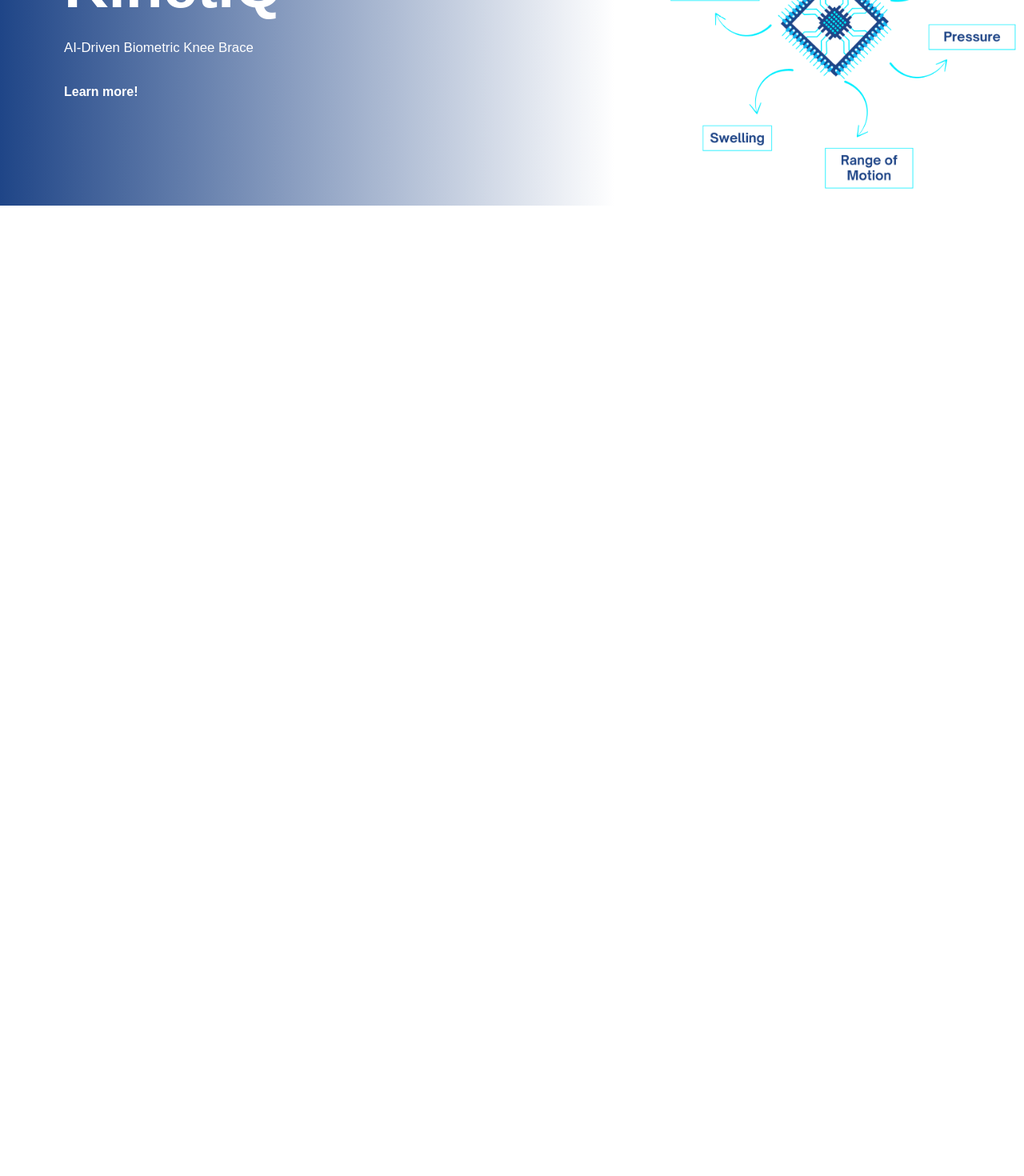
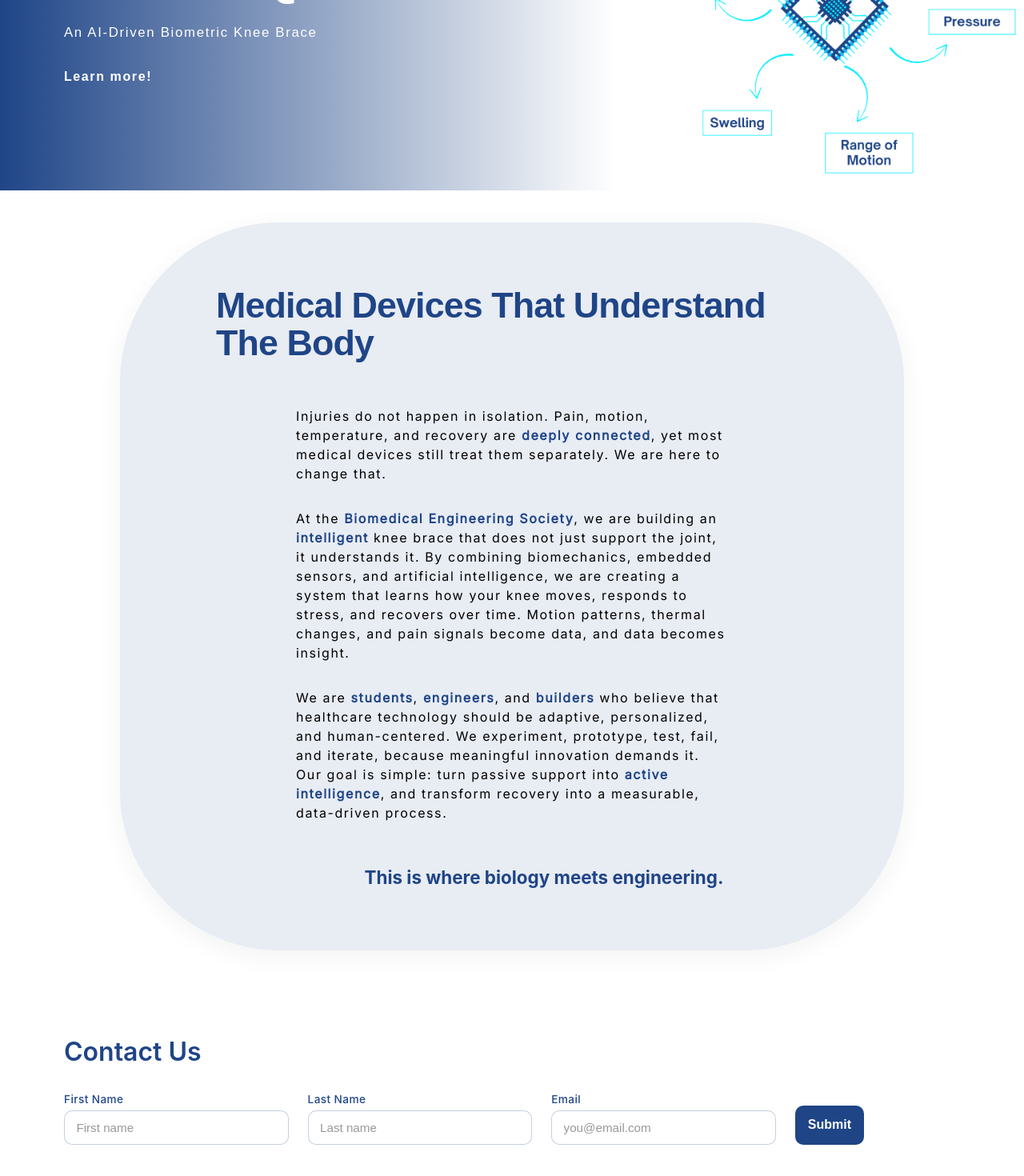
Before and after one commit to Kinetiq-Bio/landing-page, a React (Create React App) app: page / in a window 1280 px wide. Shown: the part 336-1806 px from the top of the page at 80% size. Before the commit the page ends 800 px from the top, so only its background shows below. Built offline with nearby package versions, Linux system fonts and the light colour scheme.

Commit message:
Manifesto and Contact Form Update

```diff
--- a/public/index.html
+++ b/public/index.html
@@ -24,7 +24,7 @@
       work correctly both with client-side routing and a non-root public URL.
       Learn how to configure a non-root public URL by running `npm run build`.
     -->
-    <title>React App</title>
+    <title>KinetiQ</title>
   </head>
   <body>
     <noscript>You need to enable JavaScript to run this app.</noscript>
--- a/src/App.css
+++ b/src/App.css
@@ -1,6 +1,3 @@
-.App {
-  background-image: linear-gradient(to right, #1f4587, white 60%);
 
-}
 @import url('https://fonts.googleapis.com/css2?family=Inter');
 @import url('https://fonts.googleapis.com/css2?family=Space+Grotesk');
--- a/src/App.jsx
+++ b/src/App.jsx
@@ -1,5 +1,7 @@
 import Hero from './Components/Hero';
 import Navbar from './Components/Navbar';
+import Manifesto from './Components/Manifesto';
+import Footer from './Components/Footer';
 import './App.css';
 
 function App() {
@@ -7,6 +9,8 @@ function App() {
     <div className="App">
         <Navbar />
         <Hero />
+        <Manifesto />
+        <Footer />
     </div>
   );
 }
--- /dev/null
+++ b/src/Components/Footer.css
@@ -0,0 +1,93 @@
+.Footer {
+    padding: 40px 80px;
+}
+
+.Footer h2 {
+    font-size: 2rem;
+    font-weight: 600;
+    color: #1f4587;
+    margin-bottom: 2rem;
+}
+
+/* Form layout */
+.contact-form {
+    max-width: 1000px;
+}
+
+.form-row {
+    display: flex;
+    gap: 1.5rem;
+}
+
+/* Individual field */
+.form-group {
+    flex: 1;
+    display: flex;
+    flex-direction: column;
+}
+
+/* Labels */
+.form-group label {
+    font-size: 0.85rem;
+    font-weight: 500;
+    color: #1f4587;
+    margin-bottom: 0.4rem;
+    letter-spacing: 0.03em;
+}
+
+/* Inputs */
+.form-group input {
+    padding: 0.75rem 0.9rem;
+    border-radius: 10px;
+    border: 1px solid rgba(31, 69, 135, 0.25);
+    font-size: 0.95rem;
+    transition: all 0.25s ease;
+    background-color: white;
+}
+
+/* Focus state */
+.form-group input:focus {
+    outline: none;
+    border-color: #1f4587;
+    box-shadow: 0 0 0 3px rgba(31, 69, 135, 0.15);
+}
+
+/* Placeholder */
+.form-group input::placeholder {
+    color: #999;
+}
+
+/* Mobile responsiveness */
+@media (max-width: 768px) {
+    .form-row {
+        flex-direction: column;
+    }
+}
+
+
+/* Submit Button Styling */
+input[type="submit"] {
+    background-color: #1f4587;
+    color: white;
+    padding: 0.5rem 1rem;
+    border: none;
+    border-radius: 10px;
+    font-size: 1rem;
+    font-weight: 600;
+    cursor: pointer;
+    transition: all 0.3s ease;
+    margin-top: 1rem;
+    width: fit-content; /* Keeps it from stretching too wide */
+}
+
+/* Hover Effect */
+input[type="submit"]:hover {
+    background-color: #163262; /* A slightly darker blue */
+    transform: translateY(-2px); /* Slight lift effect */
+    box-shadow: 0 4px 12px rgba(31, 69, 135, 0.2);
+}
+
+/* Click Effect */
+input[type="submit"]:active {
+    transform: translateY(0);
+}
--- /dev/null
+++ b/src/Components/Footer.jsx
@@ -0,0 +1,47 @@
+import "./Footer.css";
+
+function Footer() {
+    return (
+        <footer className="Footer">
+            <h2>Contact Us</h2>
+
+            <form className="contact-form" action="https://api.web3forms.com/submit" method="POST">
+                <input type="hidden" name="access_key" value="b719c2ca-2b33-4db8-bb6f-7d76de2e27f1"></input>
+                <div className="form-row">
+                    <div className="form-group">
+                        <label htmlFor="fname">First Name</label>
+                        <input
+                            type="text"
+                            id="fname"
+                            name="firstname"
+                            placeholder="First name"
+                        />
+                    </div>
+
+                    <div className="form-group">
+                        <label htmlFor="lname">Last Name</label>
+                        <input
+                            type="text"
+                            id="lname"
+                            name="lastname"
+                            placeholder="Last name"
+                        />
+                    </div>
+
+                    <div className="form-group">
+                        <label htmlFor="email">Email</label>
+                        <input
+                            type="email"
+                            id="email"
+                            name="useremail"
+                            placeholder="you@email.com"
+                        />
+                    </div>
+                    <input type="submit" value="Submit"></input>
+                </div>
+            </form>
+        </footer>
+    );
+}
+
+export default Footer;
--- a/src/Components/Hero.css
+++ b/src/Components/Hero.css
@@ -3,6 +3,7 @@
     align-items: center;
     width: 100%;
     box-sizing: border-box;
+    background-image: linear-gradient(to right, #1f4587, white 60%);
 }
 
 /* LEFT SIDE TEXT */
@@ -21,6 +22,7 @@
     font-size: clamp(3.5rem, 6vw, 6rem);
     line-height: 1.05;
     margin: 0;
+    letter-spacing: 0.05em;
 }
 
 .subtitle {
@@ -30,6 +32,7 @@
     max-width: 420px;
     opacity: 0.9;
     margin: 0;
+    letter-spacing: 0.1em;
 }
 
 /* BUTTON */
@@ -38,6 +41,7 @@
     border: none;
     padding: 0;
     margin-top: 8px;
+    letter-spacing: 0.1em;
 
     font-family: 'Space+Grotesk', sans-serif;
     font-size: 1rem;
--- a/src/Components/Hero.jsx
+++ b/src/Components/Hero.jsx
@@ -8,7 +8,7 @@ function Hero() {
                 <h1 className="heading animate delay-1">KinetiQ</h1>
 
                 <p className="subtitle animate delay-2">
-                    AI-Driven Biometric Knee Brace
+                    An AI-Driven Biometric Knee Brace
                 </p>
 
                 <button className="button animate delay-3">
--- /dev/null
+++ b/src/Components/Manifesto.css
@@ -0,0 +1,65 @@
+.wrapper {
+    display: flex;
+    justify-content: center; /* Centers horizontally */
+    align-items: center;     /* Centers vertically */
+    min-height: 100vh;       /* Makes the section full screen height */
+    padding: 40px;           /* Breathing room for mobile */
+    background-color: white; /* Or your preferred background */
+}
+.Manifesto {
+    /*background-image: linear-gradient(to left, #1f4587, white 60%);
+    */
+    display: flex;
+    width: 100%;
+    flex-direction: column;
+    align-items: center;
+    justify-content: center;
+    background: rgba(31, 69, 135, .1);
+
+    /* 4. Soft styling */
+    border-radius: 200px;
+    width: 75%;
+    padding: 40px;
+    box-shadow: 0 8px 32px rgba(0, 0, 0, 0.05);
+}
+
+.Manifesto b {
+    color: #1f4587;
+}
+
+
+.title {
+    font-family: 'Space+Grotesk', sans-serif;
+    color: #1f4587;
+    font-size: clamp(2.8rem, 1vw, 6rem);
+    letter-spacing: -0.02em;
+    line-height: 1.05;
+    margin: 0;
+    display: flex;
+    align-items: flex-start;
+    padding: 40px 80px;
+}
+
+
+.title2 {
+    font-size: clamp(1.4rem, 1vw, 6rem);
+    color: #1f4587;
+    padding: 20px;
+    margin-left: 80px;
+}
+
+.description {
+    flex-direction: column;
+    font-family: 'Inter', sans-serif;
+    color: black;
+    font-size: 1rem;
+    line-height: 1.5;
+    letter-spacing: 0.1em;
+    margin: 0;
+    display: flex;
+    align-items: flex-start;
+
+    padding-right: 80px;
+    padding-left: 80px;
+    width: 60%
+}
--- /dev/null
+++ b/src/Components/Manifesto.jsx
@@ -0,0 +1,34 @@
+import "./Manifesto.css"
+
+function Manifesto() {
+    return (
+        <div className = "wrapper">
+            <div className = "Manifesto">
+                <h1 className = "title"> Medical Devices That Understand The Body</h1>
+                <div  className = "description">
+                    <p>
+                        Injuries do not happen in isolation. Pain, motion, temperature, and recovery are <b>deeply connected</b>,
+                        yet most medical devices still treat them separately. We are here to change that.
+                    </p>
+                    <p>
+                        At the <b>Biomedical Engineering Society</b>, we are building an <b>intelligent</b> knee brace that does not just support the joint,
+                        it understands it. By combining biomechanics, embedded sensors, and artificial intelligence,
+                        we are creating a system that learns how your knee moves, responds to stress, and recovers over time.
+                        Motion patterns, thermal changes, and pain signals become data, and data becomes insight.
+                    </p>
+                    <p>
+                        We are <b>students</b>, <b>engineers</b>, and <b>builders</b> who believe that healthcare technology should be adaptive, personalized,
+                        and human-centered. We experiment, prototype, test, fail, and iterate, because meaningful innovation demands it.
+                        Our goal is simple: turn passive support into <b>active intelligence</b>, and transform recovery into a measurable,
+                        data-driven process.
+                    </p>
+                </div>
+                <h2 className = "title2">This is where biology meets engineering.</h2>
+            </div>
+
+
+        </div>
+    )
+}
+
+export default Manifesto
--- a/src/Components/Navbar.css
+++ b/src/Components/Navbar.css
@@ -2,9 +2,10 @@
     display: flex;
     justify-content: space-between;
     align-items: center;
-    padding: 24px 80px;
+    padding: 24px 40px;
     width: 100%;
     box-sizing: border-box;
+    background-image: linear-gradient(to right, #1f4587, white 60%);
 }
 
 /* LEFT SIDE */
@@ -17,17 +18,6 @@
 .logo {
     width: 42px;
     height: 42px;
-}
-
-/* Caption text */
-.caption {
-    color: white;
-    font-family: 'Inter', sans-serif;
-    font-size: 0.95rem;
-    font-weight: 500;
-    letter-spacing: 0.02em;
-    opacity: 0.9;
-    white-space: nowrap;
 }
 
 /* RIGHT SIDE */
--- a/src/Components/Navbar.jsx
+++ b/src/Components/Navbar.jsx
@@ -6,7 +6,6 @@ function Navbar() {
         <nav className = 'navbar'>
             <figure className = 'figure'>
                 <img src = {logo} alt = 'Company Logo' className = 'logo'></img>
-                <figcaption className = 'caption'>KinetiQ</figcaption>
             </figure>
             <ul className = 'navLinks'>
                 <li>About</li>
```
Also changed, not shown: 1 other file (tests, documents, lock files or other folders).
